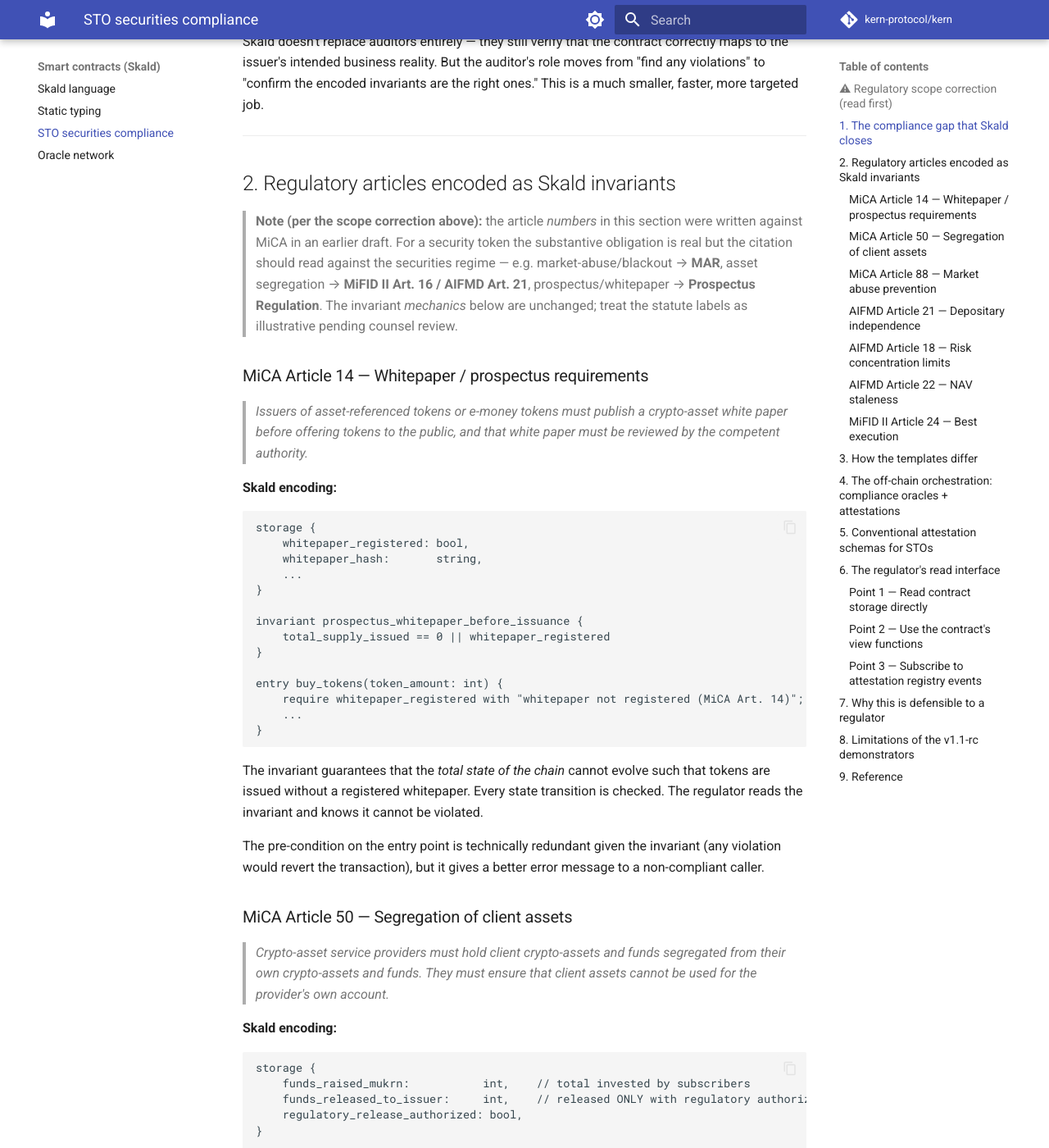
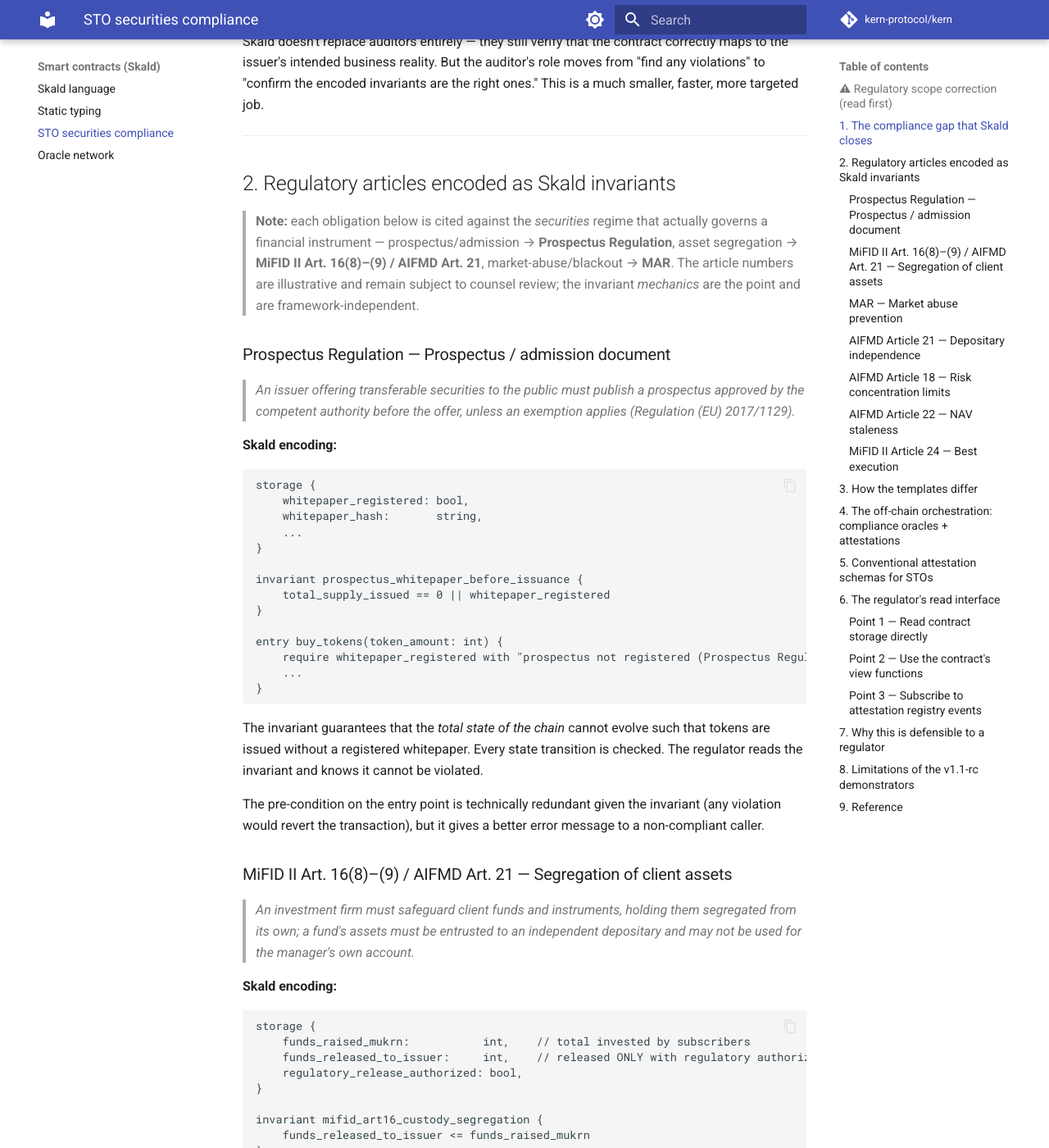
Before and after one commit to vaneeckhoutnicolas/kern, an MkDocs documentation site: the page built from docs/sto-mica.md, in a window 1280 px wide and 1400 px high, scrolled down 2389 px. Shown: the whole window at 82% size. Built offline with MkDocs 1.6.1 and Material for MkDocs 9.7.7, drawn with Linux system fonts in a browser that asks for light colours; comment, search, counter and statistics services are not loaded; some of the changed text lies outside the part shown.

Commit message:
Docs/neutralize consensus lineage and mica framing (#17)
* harden(node): bound mempool and rate-limit RPC injection

* docs: describe consensus generically; correct residual MiCA framing

````diff
--- a/docs/sto-mica.md
+++ b/docs/sto-mica.md
@@ -31,7 +31,7 @@
 
 ## 1. The compliance gap that Skald closes
 
-In current EU practice, MiCA compliance is enforced through:
+In current EU practice, compliance with the EU securities regime is enforced through:
 
 1. **Pre-launch white paper review** by a competent authority (FSMA in Belgium, AMF in France, etc.)
 2. **Annual audit** by an external auditor (Big 4 typically) confirming ongoing compliance with the prospectus and applicable regulations
@@ -59,12 +59,12 @@
 
 ## 2. Regulatory articles encoded as Skald invariants
 
-> **Note (per the scope correction above):** the article *numbers* in this section were written against MiCA in an earlier draft. For a security token the substantive obligation is real but the citation should read against the securities regime — e.g. market-abuse/blackout → **MAR**, asset segregation → **MiFID II Art. 16 / AIFMD Art. 21**, prospectus/whitepaper → **Prospectus Regulation**. The invariant *mechanics* below are unchanged; treat the statute labels as illustrative pending counsel review.
+> **Note:** each obligation below is cited against the *securities* regime that actually governs a financial instrument — prospectus/admission → **Prospectus Regulation**, asset segregation → **MiFID II Art. 16(8)–(9) / AIFMD Art. 21**, market-abuse/blackout → **MAR**. The article numbers are illustrative and remain subject to counsel review; the invariant *mechanics* are the point and are framework-independent.
 
 
-### MiCA Article 14 — Whitepaper / prospectus requirements
+### Prospectus Regulation — Prospectus / admission document
 
-> *Issuers of asset-referenced tokens or e-money tokens must publish a crypto-asset white paper before offering tokens to the public, and that white paper must be reviewed by the competent authority.*
+> *An issuer offering transferable securities to the public must publish a prospectus approved by the competent authority before the offer, unless an exemption applies (Regulation (EU) 2017/1129).*
 
 **Skald encoding:**
 
@@ -80,7 +80,7 @@
 }
 
 entry buy_tokens(token_amount: int) {
-    require whitepaper_registered with "whitepaper not registered (MiCA Art. 14)";
+    require whitepaper_registered with "prospectus not registered (Prospectus Regulation)";
     ...
 }
 ```
@@ -89,9 +89,9 @@
 
 The pre-condition on the entry point is technically redundant given the invariant (any violation would revert the transaction), but it gives a better error message to a non-compliant caller.
 
-### MiCA Article 50 — Segregation of client assets
+### MiFID II Art. 16(8)–(9) / AIFMD Art. 21 — Segregation of client assets
 
-> *Crypto-asset service providers must hold client crypto-assets and funds segregated from their own crypto-assets and funds. They must ensure that client assets cannot be used for the provider's own account.*
+> *An investment firm must safeguard client funds and instruments, holding them segregated from its own; a fund's assets must be entrusted to an independent depositary and may not be used for the manager's own account.*
 
 **Skald encoding:**
 
@@ -113,9 +113,9 @@
 
 The issuer cannot drain investor funds. The path from `funds_raised_mukrn` to the issuer's working capital goes through a regulator-authorized release event. The custodian role is the only address that can execute the release.
 
-### MiCA Article 88 — Market abuse prevention
+### MAR — Market abuse prevention
 
-> *Persons in possession of inside information about asset-referenced tokens or e-money tokens shall not unlawfully disclose that information or use it to acquire or dispose of such tokens.*
+> *Persons in possession of inside information must not unlawfully disclose it or use it to acquire or dispose of the financial instruments to which it relates (Regulation (EU) 596/2014).*
 
 **Skald encoding:**
 
@@ -125,7 +125,7 @@
 }
 
 entry attempt_transfer(token_amount: int, current_level: int) {
-    require !blackout_active with "transfer blocked: blackout window (MiCA Art. 88)";
+    require !blackout_active with "transfer blocked: blackout window (MAR)";
     ...
 }
 ```
@@ -215,7 +215,7 @@
 |---|---|---|---|
 | **Target deal size** | €5M-50M | €50M-500M | €10M-100M |
 | **Issuer profile** | Tech scale-up | Established financial institution | Real estate fund / SPV |
-| **Compliance frameworks** | MiCA only | MiCA + AIFMD + MiFID II | MiCA + national real estate law |
+| **Compliance frameworks** | Prospectus Reg + MiFID II + MAR | AIFMD + MiFID II + MAR | AIFMD + national real-estate law |
 | **NAV publishing** | Not required | Required, with staleness SLA | Annual valuation required |
 | **Redemption** | Lock-up + exit event | Per-NAV redemption | Secondary market or property sale |
 | **Custody** | Issuer-multisig or third-party | Independent depositary mandatory | Depositary + notary (for title) |
@@ -328,7 +328,7 @@
 
 ```bash
 # Is the STO compliant right now?
-curl -s $KERN_RPC/chain/view/$STO_CONTRACT/is_mica_compliant
+curl -s $KERN_RPC/chain/view/$STO_CONTRACT/is_compliant
 # {"result": true}
 
 # How much has been raised? Distributed? Released?
@@ -357,7 +357,7 @@
 A regulator (e.g., FSMA in Belgium) reviewing whether to approve an STO on Kern can be presented with:
 
 1. **The Skald source file** (one PDF, 200-300 lines, human-readable)
-2. **A mapping table** (5 lines) from MiCA articles to the contract's `invariant` declarations
+2. **A mapping table** (5 lines) from the applicable securities-law obligations to the contract's `invariant` declarations
 3. **A test suite** demonstrating that the type checker accepts the contract
 4. **An attestation policy** describing which oracles provide which attestations and with what bonds
 
````
Also changed, not shown: README.md (+2 -2 lines), docs/bft.md (+2 -2 lines), docs/consensus.md (+1 -1 lines), docs/whitepaper.md (+7 -7 lines), 2 other files.
